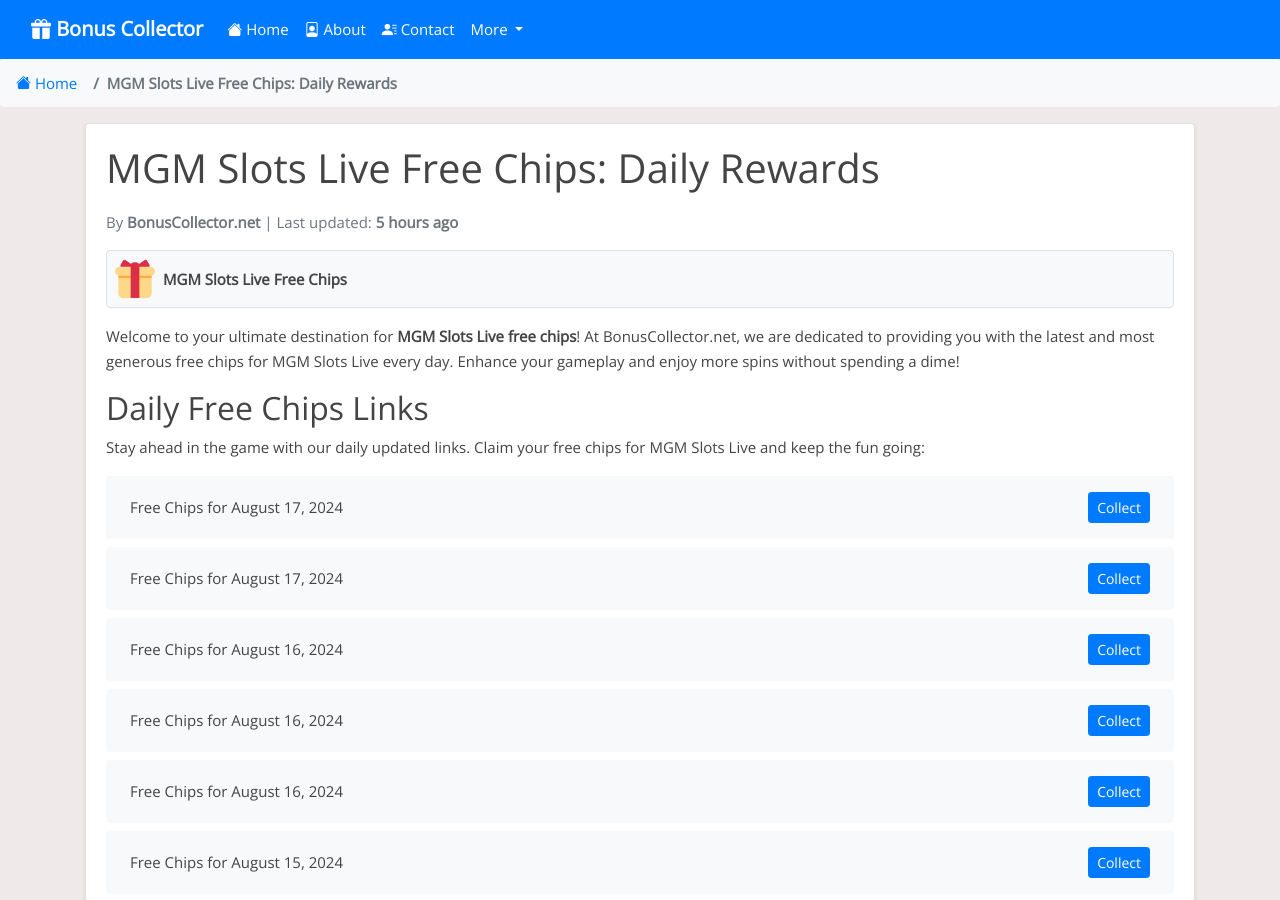
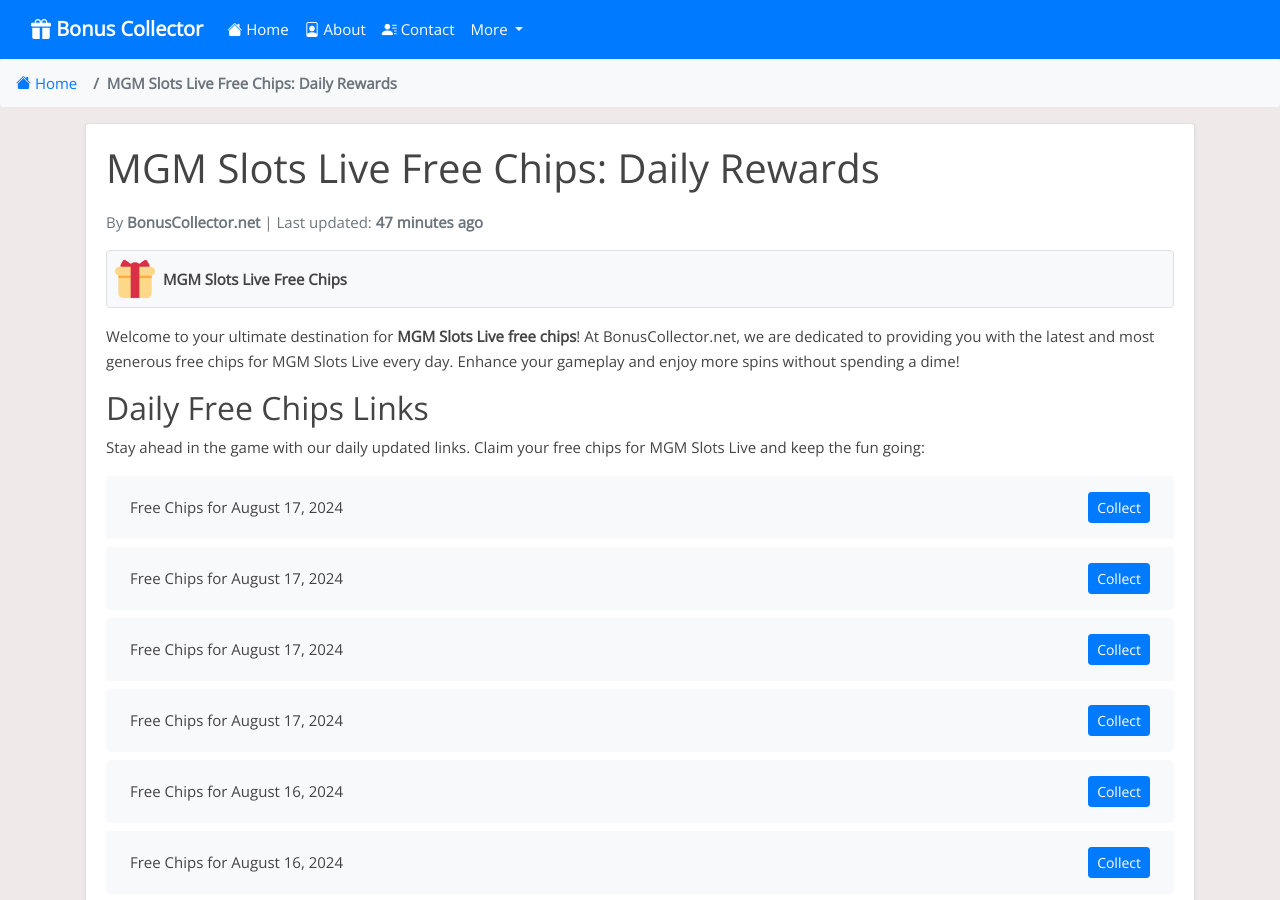
Before and after one commit to Prollad99/bs-net, a Jekyll site: the page built from _posts/2024-07-30-mgm-slots-live.md, in a window 1280 px wide and 900 px high. Built offline with Jekyll 4.4.1, drawn with Linux system fonts in a browser that asks for light colours; nearby versions of some CDN libraries; comment, search, counter and statistics services are not loaded; some of the changed text lies outside the part shown.

Commit message:
Update mgm-slots-live reward links and last modified date

```diff
--- a/_data/include_files.yml
+++ b/_data/include_files.yml
@@ -59,7 +59,7 @@
   last_modified: 2024-08-06 14:33:34
 
 mgm-slots-live.html:
-  last_modified: 2024-08-17 13:21:49
+  last_modified: 2024-08-17 17:38:40
 
 wizard-of-oz.html:
   last_modified: 2024-08-17 07:22:30
--- a/_includes/mgm-slots-live.html
+++ b/_includes/mgm-slots-live.html
@@ -1,4 +1,12 @@
 <ul class="list-group mt-3 mb-4">
+  <li class="list-group-item d-flex justify-content-between align-items-center">
+    <span>Free Chips for August 17, 2024</span>
+    <a href="https://mgm.play-freebies.com/3yG8fvE" class="btn btn-primary btn-sm">Collect</a>
+  </li>
+  <li class="list-group-item d-flex justify-content-between align-items-center">
+    <span>Free Chips for August 17, 2024</span>
+    <a href="http://mgm.play-freebies.com/3AuyRQP" class="btn btn-primary btn-sm">Collect</a>
+  </li>
   <li class="list-group-item d-flex justify-content-between align-items-center">
     <span>Free Chips for August 17, 2024</span>
     <a href="https://landingpages.mgmslotslive.com/2.37.100281/site/pages/landingshow/index.html?coupon=RMGM_1M_IG_20241708_aqqqm_CM" class="btn btn-primary btn-sm">Collect</a>
@@ -391,12 +399,4 @@
     <span>Free Chips for Invalid Date</span>
     <a href="http://mgm.play-freebies.com/4bSv9xf" class="btn btn-primary btn-sm">Collect</a>
   </li>
-  <li class="list-group-item d-flex justify-content-between align-items-center">
-    <span>Free Chips for Invalid Date</span>
-    <a href="https://mgm.play-freebies.com/3YhI5cS" class="btn btn-primary btn-sm">Collect</a>
-  </li>
-  <li class="list-group-item d-flex justify-content-between align-items-center">
-    <span>Free Chips for Invalid Date</span>
-    <a href="https://landingpages.mgmslotslive.com/2.37.100281/site/pages/landingshow/index.html?coupon=RMGM_1M_20240723_IG_aaou_CM" class="btn btn-primary btn-sm">Collect</a>
-  </li>
 </ul>
```
Also changed, not shown: links-json/mgm-slots-live.json (+8 -6 lines).
